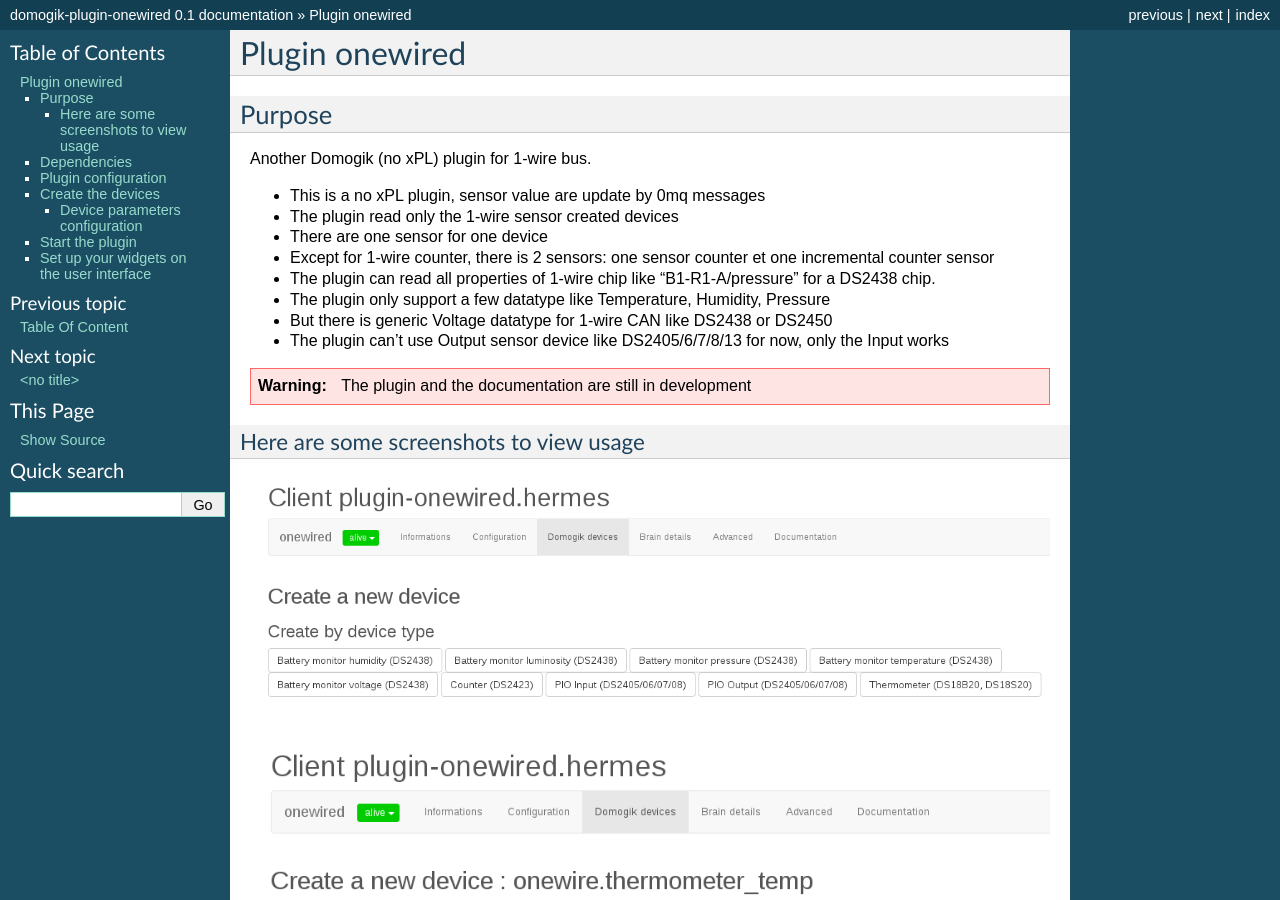
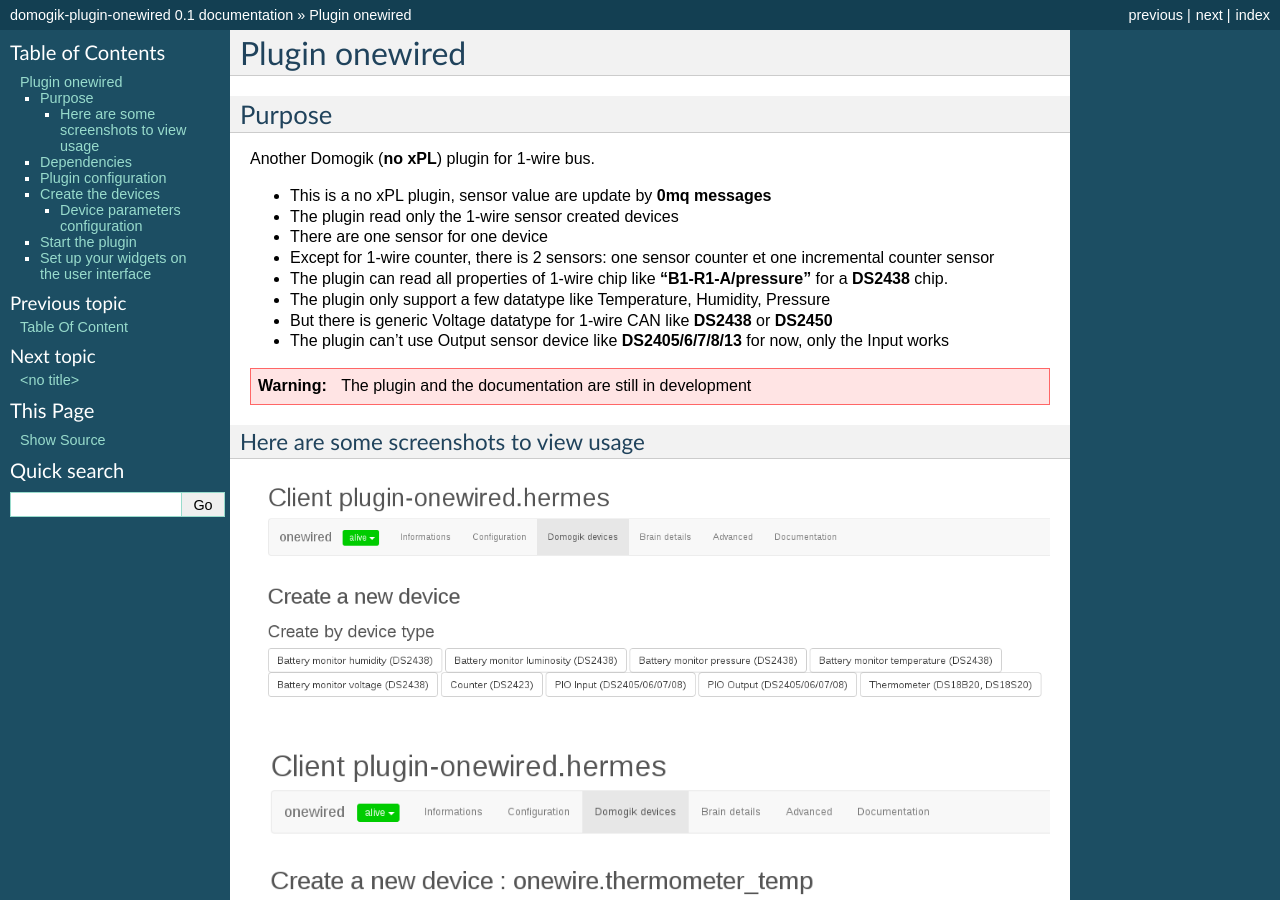
Before and after one commit to vdomos/domogik-plugin-onewired, a Sphinx documentation site: the page built from docs/onewired.txt, in a window 1280 px wide and 900 px high. Built offline with Sphinx 7.4.7, drawn with Linux system fonts in a browser that asks for light colours.

Commit message:
Update doc

```diff
--- a/docs/onewired.txt
+++ b/docs/onewired.txt
@@ -7,16 +7,16 @@
 Purpose
 =======
 
-Another Domogik (no xPL) plugin for 1-wire bus.
+Another Domogik (**no xPL**) plugin for 1-wire bus.
 
-* This is a no xPL plugin, sensor value are update by 0mq messages
+* This is a no xPL plugin, sensor value are update by **0mq messages**
 * The plugin read only the 1-wire sensor created devices
 * There are one sensor for one device
 * Except for 1-wire counter, there is 2 sensors: one sensor counter et one incremental counter sensor
-* The plugin can read all properties of 1-wire chip like "B1-R1-A/pressure" for a DS2438 chip.
+* The plugin can read all properties of 1-wire chip like **"B1-R1-A/pressure"** for a **DS2438** chip.
 * The plugin only support a few datatype like Temperature, Humidity, Pressure
-* But there is generic Voltage datatype for 1-wire CAN like DS2438 or DS2450
-* The plugin can't use Output sensor device like DS2405/6/7/8/13 for now, only the Input works
+* But there is generic Voltage datatype for 1-wire CAN like **DS2438** or **DS2450**
+* The plugin can't use Output sensor device like **DS2405/6/7/8/13** for now, only the Input works
 
 
 .. warning::
```
